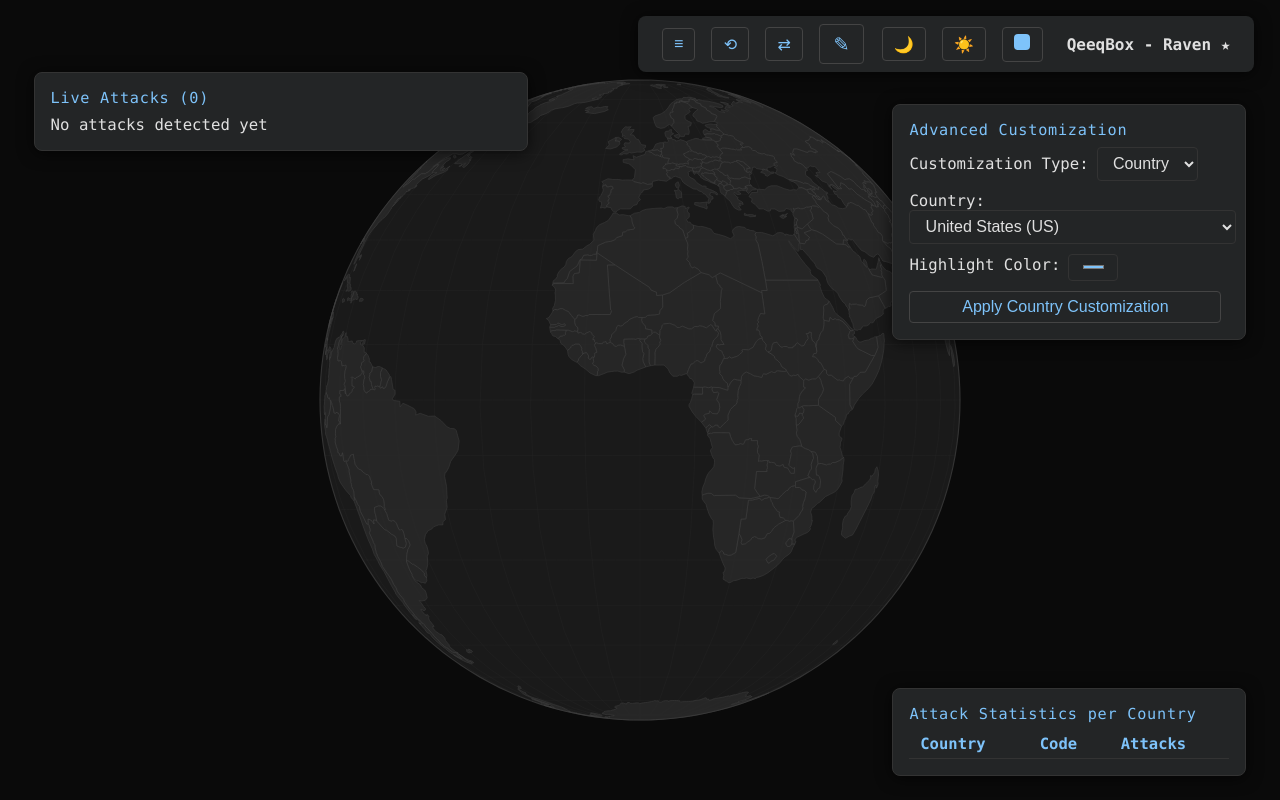
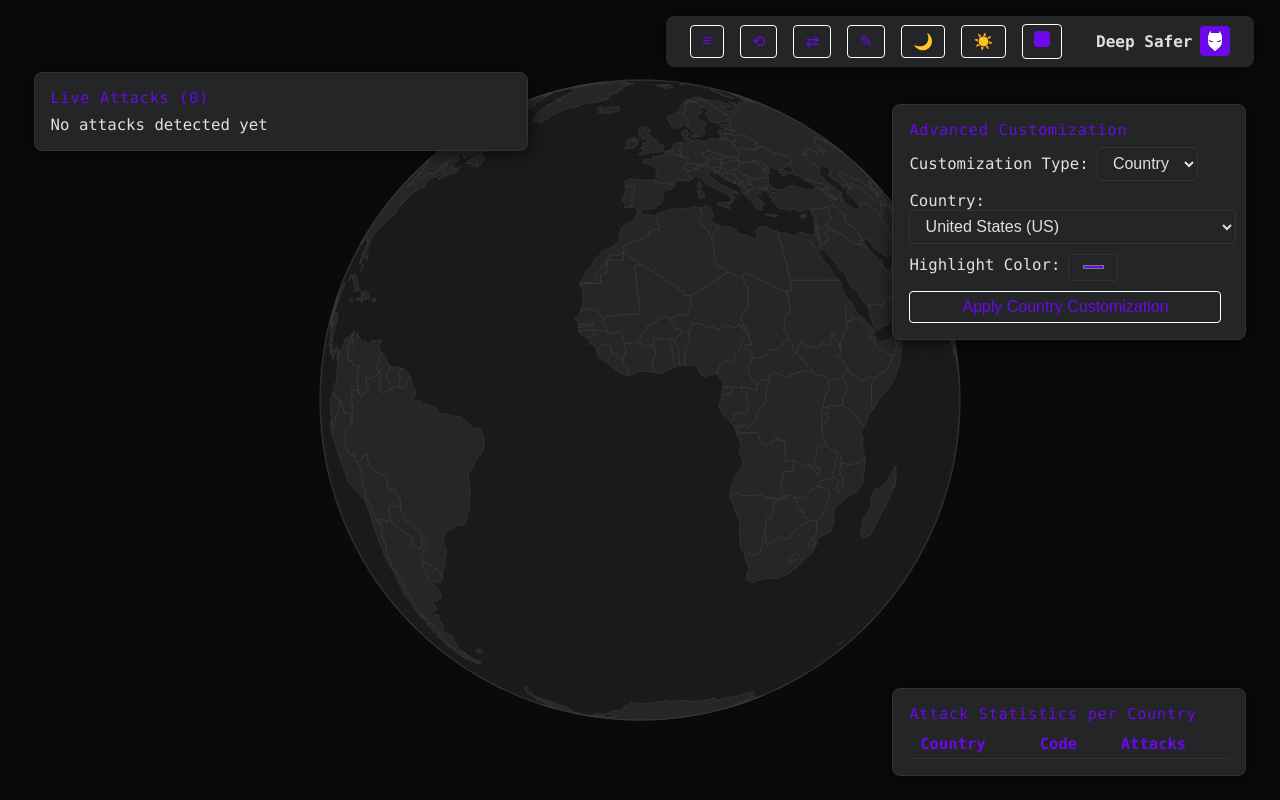
Before and after one commit to Al-HamzaAntar/Raven-Cyber-Threat-Map, a React (Vite) app: page / in a window 1280 px wide. Built offline with nearby package versions, Linux system fonts and the light colour scheme.

Commit message:
make the stlyeing as deep safer styleing

```diff
--- a/index.html
+++ b/index.html
@@ -2,7 +2,7 @@
 <html lang="en">
   <head>
     <meta charset="UTF-8" />
-    <title>Raven Cyber Threat Map</title>
+    <title>Deep Safer Cyber Threat Map</title>
   </head>
   <body>
     <div id="root"></div>
--- a/src/App.css
+++ b/src/App.css
@@ -1,5 +1,5 @@
 body, .App {
-  background: #181a1b;
+  background: #1b1819;
   color: #e0e0e0;
   font-family: 'Fira Mono', 'Consolas', 'Menlo', monospace;
   margin: 0;
@@ -30,7 +30,7 @@ header {
 }
 
 .panel-title {
-  color: #7ec3fa;
+  color: #6b09ea;
   font-size: 0.95rem;
   margin-bottom: 0.5rem;
   letter-spacing: 0.05em;
@@ -91,14 +91,14 @@ input, select, button {
   transition: border 0.2s;
 }
 input:focus, select:focus, button:focus {
-  border: 1.5px solid #7ec3fa;
+  border: 1.5px solid #6b09ea;
 }
 button {
   cursor: pointer;
   font-weight: 500;
   background: #232526;
-  color: #7ec3fa;
-  border: 1px solid #444;
+  color: #6b09ea;
+  border: 1px solid #fff;
   transition: background 0.2s, color 0.2s;
 }
 button:hover {
@@ -127,7 +127,7 @@ button:hover {
   border-bottom: 1px solid #333;
 }
 .live-attacks-table th {
-  color: #7ec3fa;
+  color: #6b09ea;
   font-weight: 600;
   background: #232526;
 }
@@ -151,7 +151,7 @@ button:hover {
   text-align: center;
   font-weight: bold;
   background: #232526;
-  color: #7ec3fa;
+  color: #6b09ea;
   border-radius: 50%;
   border: 1px solid #444;
   margin: 0 0.3em;
@@ -160,7 +160,7 @@ button:hover {
 
 /* For arrow between source and target */
 .arrow {
-  color: #7ec3fa;
+  color: #6b09ea;
   font-size: 1.2em;
   margin: 0 0.5em;
 }
--- a/src/App.jsx
+++ b/src/App.jsx
@@ -89,7 +89,7 @@ function App() {
       </div>
       {/* Floating attack info at bottom center */}
       {selectedAttack && (
-        <div style={{position:'absolute',bottom:10,left:'50%',transform:'translateX(-50%)',background:'#232526cc',color:'#e0e0e0',padding:'0.7em 2em',borderRadius:8,boxShadow:'0 2px 16px #000a',zIndex:12,fontSize:'1.1em',display:'flex',gap:40,alignItems:'center'}}>
+        <div style={{position:'absolute',bottom:10,left:'50%',transform:'translateX(-50%)',background:'#6b09ea',color:'#e0e0e0',padding:'0.7em 2em',borderRadius:8,boxShadow:'0 2px 16px #000a',zIndex:12,fontSize:'1.1em',display:'flex',gap:40,alignItems:'center'}}>
           <div>{new Date(selectedAttack.timestamp).toLocaleString()}</div>
           <div className="country-code">{selectedAttack.source.countryCode || '--'}</div>
           <div>City: {selectedAttack.source.city} <br/>Country: {selectedAttack.source.country}</div>
--- a/src/components/CustomizationPanel.jsx
+++ b/src/components/CustomizationPanel.jsx
@@ -7,7 +7,7 @@ const CustomizationPanel = ({ theme }) => {
 
   const [selectedCountry, setSelectedCountry] = useState('US');
   const [selectedCity, setSelectedCity] = useState('');
-  const [color, setColor] = useState('#7ec3fa');
+  const [color, setColor] = useState('#6b09ea');
   const [customizationType, setCustomizationType] = useState('country'); // 'country' or 'city'
 
   const handleApply = () => {
--- a/src/components/RandomDataPanel.jsx
+++ b/src/components/RandomDataPanel.jsx
@@ -68,9 +68,9 @@ const RandomDataPanel = ({ onGenerate }) => {
             key={type}
             onClick={() => handleToggle(type)}
             style={{
-              background: selected[type] ? '#7ec3fa' : '#232526',
-              color: selected[type] ? '#232526' : '#7ec3fa',
-              border: selected[type] ? '1.5px solid #7ec3fa' : '1px solid #444',
+              background: selected[type] ? '#6b09ea' : '#262323',
+              color: selected[type] ? '#fff' : '#6b09ea',
+              border: selected[type] ? '1.5px solid #fff' : '1px solid #6b09ea',
               fontWeight: selected[type] ? 700 : 500,
             }}
           >
--- a/src/components/ThreatMap.jsx
+++ b/src/components/ThreatMap.jsx
@@ -7,7 +7,7 @@ import { getRandomCountry } from '../data/countries.js';
 const countryColors = {
   dark: '#2a2a2a',
   light: '#e0e0e0',
-  custom: '#2a2a40',
+  custom: '#6b09ea',
 };
 const strokeColors = {
   dark: '#444',
@@ -23,6 +23,9 @@ const bgColors = {
 const ThreatMap = forwardRef(({ theme = 'dark', mode = 'live', onAttackSelect, onNewAttack, customizations = {} }, ref) => {
   const svgRef = useRef();
   const rotationRef = useRef({ lambda: 0, phi: 0 });
+  const projectionRef = useRef();
+  const pathRef = useRef();
+  const activeAttacksRef = useRef([]);
 
   useImperativeHandle(ref, () => ({
     animateAttacks: (attacks, delay = 500) => {
@@ -34,6 +37,28 @@ const ThreatMap = forwardRef(({ theme = 'dark', mode = 'live', onAttackSelect, o
       });
     }
   }));
+
+  // Function to update all active attack paths
+  const updateAttackPaths = () => {
+    const svg = d3.select(svgRef.current);
+    activeAttacksRef.current.forEach(attackData => {
+      const { attack, arcElement } = attackData;
+
+      // Recalculate arc path with current projection
+      const geoInterpolate = d3.geoInterpolate([attack.source.lon, attack.source.lat], [attack.target.lon, attack.target.lat]);
+      const arcPoints = [];
+      for (let i = 0; i <= 100; i++) {
+        const point = geoInterpolate(i / 100);
+        const projected = projectionRef.current(point);
+        if (projected) arcPoints.push(projected);
+      }
+
+      if (arcPoints.length >= 2) {
+        const arcPath = d3.line().curve(d3.curveCardinal)(arcPoints);
+        arcElement.attr('d', arcPath);
+      }
+    });
+  };
 
   useEffect(() => {
     const width = window.innerWidth * 0.75;
@@ -47,6 +72,7 @@ const ThreatMap = forwardRef(({ theme = 'dark', mode = 'live', onAttackSelect, o
       .style('background', bgColors[theme]);
 
     svg.selectAll('*').remove();
+    activeAttacksRef.current = []; // Clear active attacks
 
     // Create orthographic projection for globe effect
     const projection = d3.geoOrthographic()
@@ -54,7 +80,9 @@ const ThreatMap = forwardRef(({ theme = 'dark', mode = 'live', onAttackSelect, o
       .translate([width / 2, height / 2])
       .clipAngle(90);
 
+    projectionRef.current = projection;
     const path = d3.geoPath().projection(projection);
+    pathRef.current = path;
     const g = svg.append('g');
 
     // Create graticule (grid lines)
@@ -86,6 +114,7 @@ const ThreatMap = forwardRef(({ theme = 'dark', mode = 'live', onAttackSelect, o
         const { transform } = event;
         projection.scale(radius * transform.k);
         g.selectAll('path').attr('d', path);
+        updateAttackPaths(); // Update attack paths on zoom
       });
 
     svg.call(zoom);
@@ -112,6 +141,7 @@ const ThreatMap = forwardRef(({ theme = 'dark', mode = 'live', onAttackSelect, o
 
         projection.rotate(rotation);
         g.selectAll('path').attr('d', path);
+        updateAttackPaths(); // Update attack paths on rotation
       });
 
     svg.call(drag);
@@ -147,27 +177,24 @@ const ThreatMap = forwardRef(({ theme = 'dark', mode = 'live', onAttackSelect, o
       rotation[0] += 0.1;
       projection.rotate(rotation);
       g.selectAll('path').attr('d', path);
+      updateAttackPaths(); // Update attack paths on auto-rotation
     };
 
     // Uncomment the line below to enable auto-rotation
-    // const rotationInterval = setInterval(autoRotate, 50);
+    const rotationInterval = setInterval(autoRotate, 100);
 
     // Cleanup function
     return () => {
-      // clearInterval(rotationInterval);
+      clearInterval(rotationInterval);
+      activeAttacksRef.current = [];
     };
   }, [theme, customizations]);
 
   function drawAttack(attack) {
-    const width = window.innerWidth * 0.75;
-    const height = window.innerHeight * 0.85;
-    const radius = Math.min(width, height) / 2.5;
     const svg = d3.select(svgRef.current);
+    const projection = projectionRef.current;
 
-    const projection = d3.geoOrthographic()
-      .scale(radius)
-      .translate([width / 2, height / 2])
-      .clipAngle(90);
+    if (!projection) return;
 
     const source = projection([attack.source.lon, attack.source.lat]);
     const target = projection([attack.target.lon, attack.target.lat]);
@@ -209,6 +236,10 @@ const ThreatMap = forwardRef(({ theme = 'dark', mode = 'live', onAttackSelect, o
       .attr('stroke-dashoffset', function () { return this.getTotalLength(); })
       .on('click', () => onAttackSelect && onAttackSelect(attack));
 
+    // Store attack data for rotation updates
+    const attackData = { attack, arcElement: arc };
+    activeAttacksRef.current.push(attackData);
+
     // Add glow effect
     arc.style('filter', 'drop-shadow(0 0 3px ' + color + ')');
 
@@ -222,6 +253,13 @@ const ThreatMap = forwardRef(({ theme = 'dark', mode = 'live', onAttackSelect, o
           .transition()
           .duration(1000)
           .attr('opacity', 0)
+          .on('end', function() {
+            // Remove from active attacks array
+            const index = activeAttacksRef.current.findIndex(item => item.arcElement.node() === this);
+            if (index > -1) {
+              activeAttacksRef.current.splice(index, 1);
+            }
+          })
           .remove();
       });
 
--- a/src/components/TopControlPanel.jsx
+++ b/src/components/TopControlPanel.jsx
@@ -18,14 +18,17 @@ const TopControlPanel = ({ theme, setTheme, mode, setMode, onToggleRandomData, o
 
   return (
     <div className="top-control-panel flex gap">
-      <button title="List" onClick={handleListClick}><span>≡</span></button>
-      <button title="Replay" onClick={handleReplayClick}><span>⟲</span></button>
-      <button title="Live" onClick={handleLiveClick}><span>⇄</span></button>
-      <button title="Check IP or Mobile" onClick={handlePenClick} style={{fontSize:'1.2em'}}><span role="img" aria-label="pen">✎</span></button>
+      <button title="List" onClick={handleListClick} style={{color: '#6b09ea'}}><span>≡</span></button>
+      <button title="Replay" onClick={handleReplayClick} style={{color: '#6b09ea'}}><span>⟲</span></button>
+      <button title="Live" onClick={handleLiveClick} style={{color: '#6b09ea'}}><span>⇄</span></button>
+      <button title="Check IP or Mobile" onClick={handlePenClick} style={{color: '#6b09ea'}}><span role="img" aria-label="pen">✎</span></button>
       <button title="Theme: Dark" onClick={() => setTheme('dark')}><span>🌙</span></button>
       <button title="Theme: Light" onClick={() => setTheme('light')}><span>☀️</span></button>
-      <button title="Theme: Custom" onClick={() => setTheme('custom')}><span style={{background:'#7ec3fa',width:16,height:16,display:'inline-block',borderRadius:4}}></span></button>
-      <span style={{marginLeft:8, fontWeight:600}}>QeeqBox - Raven ★</span>
+      <button title="Theme: Custom" onClick={() => setTheme('custom')}><span style={{background:'#6b09ea',width:16,height:16,display:'inline-block',borderRadius:4}}></span></button>
+      <div style={{display:'flex', alignItems:'center', gap:8, marginLeft: 10}}>
+      <span style={{marginLeft:8, fontWeight:600}}>Deep Safer</span>
+      <img src="../../public/assets/deepsafer.png" alt="logo" width={'30px'} style={{borderRadius:4}}/>
+      </div>
     </div>
   );
 };
```
Also changed, not shown: public/assets/deepsafer.png (added).
